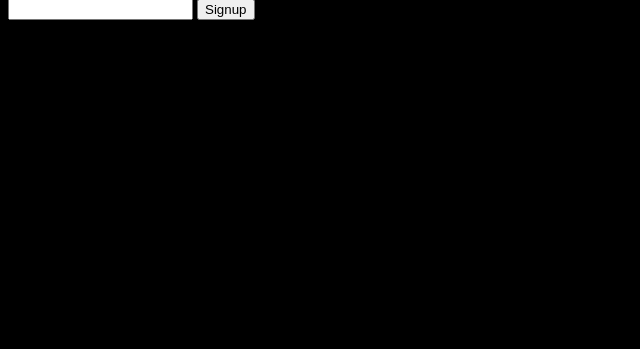
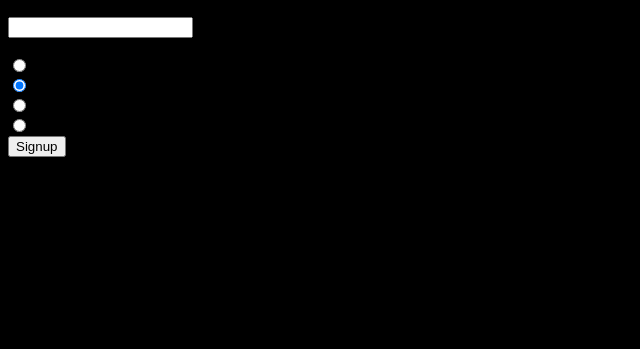
Before and after one commit to luisrizzo/TDLog---Site-Beer-Game, a Flask app: page / in a window 1280 px wide. Shown: the part 451-800 px from the top of the page, without its empty margins (0-640 px from the left). Run offline with Flask 2, Linux system fonts and the light colour scheme.

Commit message:
Tests with forms

```diff
--- a/SampleProject/templates/index.html
+++ b/SampleProject/templates/index.html
@@ -2,7 +2,7 @@
 <html lang="en">
   <head>
     <meta charset="utf-8">
-    <title>Cats Everywhere!</title>
+    <title>Welcome to the Argon Learning Playground!</title>
 
     <link     href='http://fonts.googleapis.com/css?family=Sintony:400,700'     rel='stylesheet' type='text/css'>
 
@@ -28,7 +28,7 @@
         width:500px;
         height:200px;
         text-align:center;
-        background-image:url(http://i.imgur.com/MQHYB.jpg);
+        background-image:url(https://msnglnk.com/wp-content/uploads/2015/12/facilitate-the-beer-game@2x.jpg);
         background-repeat:no-repeat;
         border-radius:5px;
         margin:90px auto auto;
@@ -48,14 +48,21 @@
 
   <body>
     <div id="banner">
-      <h1>cats everywhere</h1>
-      <p class="lead">We're bringing cats to the internet. Free.     Cute. Awesome.</p>
+      <h1>Beer Game</h1>
+      <p class="lead">We are making an AI Agent. Join us</p>
     </div>
     <div id="emailform">
 
     </div>
 	<form action="/signup" method="post">
-	  <input type="text" name="email"></input>
+    Email: <br>
+	  <input type="text" name="email"></input> <br>
+    Position of the agent in the Supply Chain <br>
+    <input type="radio" name="position" value="1"> Retailer<br>
+    <input type="radio" name="position" value="2" checked> Wholesaler<br>
+    <input type="radio" name="position" value="3"> Distributor<br>
+    <input type="radio" name="position" value="4"> Factory<br>
+
 	  <input type="submit" value="Signup"></input>
 	</form>
   </body>
```
